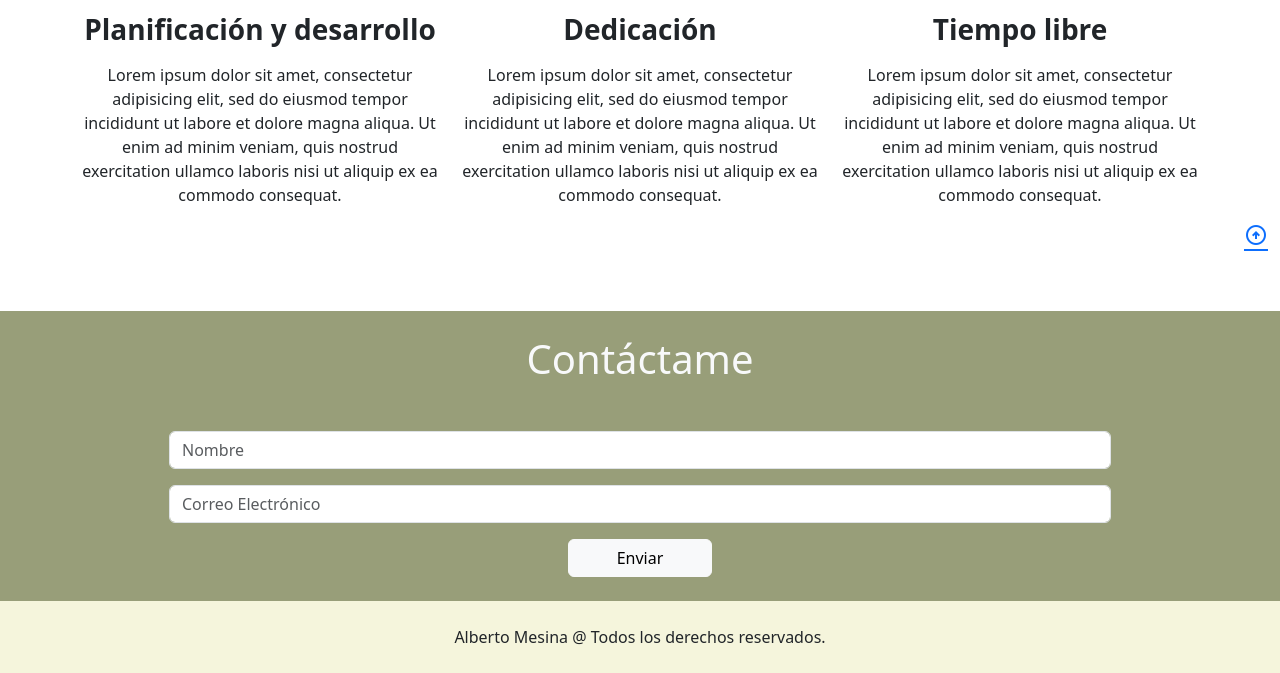
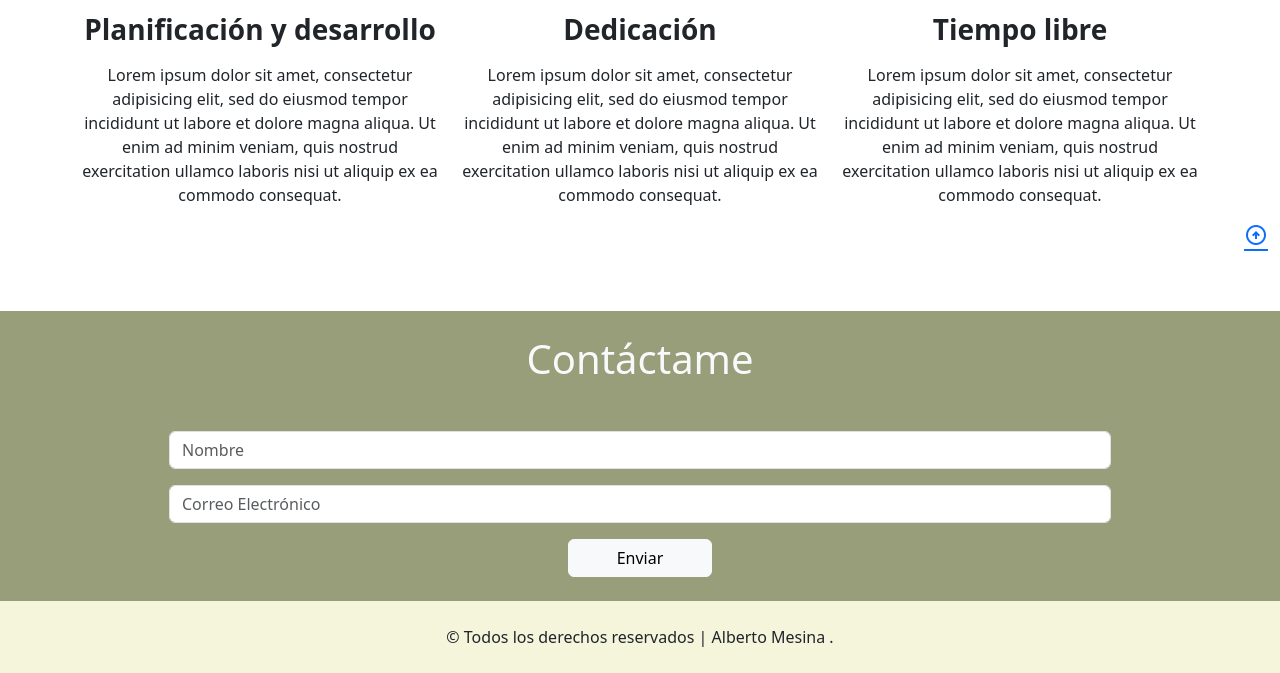
Before and after one commit to AlbertoMesinaCelsi/AlbertoMesinaCelsi.github.io, a plain HTML site: page index.html in a window 1280 px wide. Shown: the part 1705-2378 px from the top of the page. Drawn offline with nearby package versions, Linux system fonts and the light colour scheme; files whose address does not match are found by name.

Commit message:
cambio footer

```diff
--- a/index.html
+++ b/index.html
@@ -161,7 +161,7 @@
 	</main>
 	<!--Footer-->
 	<footer class="bg-footer text-center text-dark p-4">
-        <p class="mb-0">Alberto Mesina @ Todos los derechos reservados.</p>
+        <p class="mb-0"> © Todos los derechos reservados | Alberto Mesina .</p>
     </footer>
 
 <script src="https://cdn.jsdelivr.net/npm/bootstrap@5.3.3/dist/js/bootstrap.bundle.min.js" integrity="sha384-YvpcrYf0tY3lHB60NNkmXc5s9fDVZLESaAA55NDzOxhy9GkcIdslK1eN7N6jIeHz" crossorigin="anonymous"></script>
```
